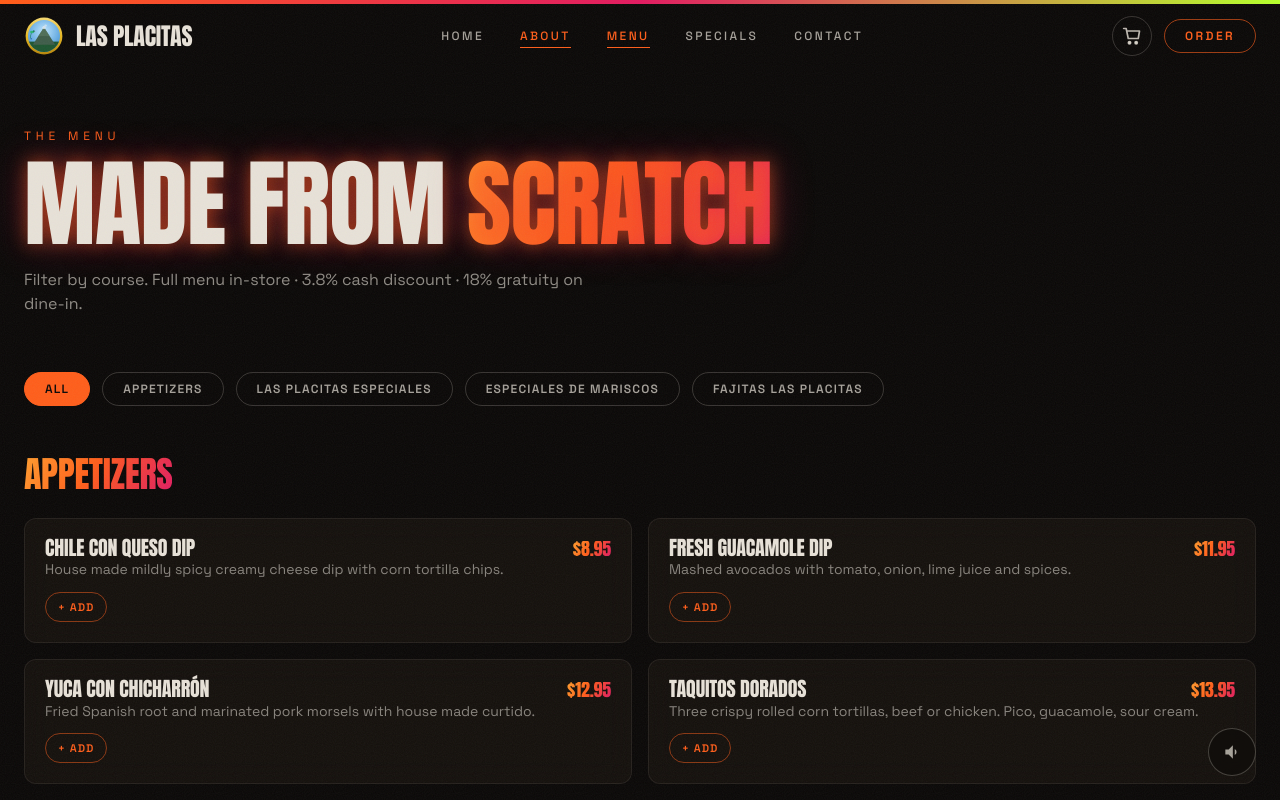
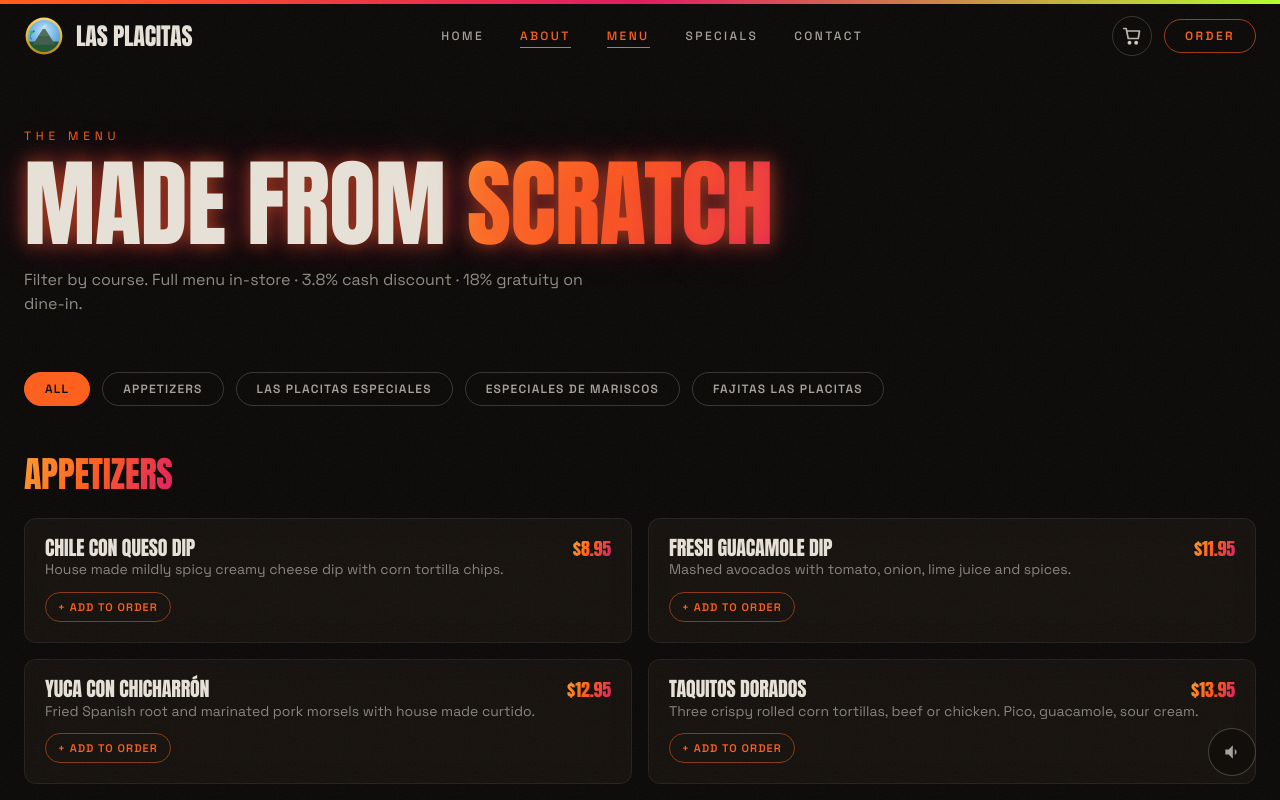
Before and after one commit to mayur212626/las-placitas-web, a Next.js app: page /menu in a window 1280 px wide. Shown: the top 800 px of the page. Built offline with nearby package versions, Linux system fonts and the light colour scheme.

Commit message:
Make whole menu card clickable to add to cart

```diff
--- a/components/MenuExplorer.tsx
+++ b/components/MenuExplorer.tsx
@@ -2,13 +2,24 @@
 
 import { useState } from 'react';
 import { motion, AnimatePresence } from 'framer-motion';
-import type { MenuSection } from '@/lib/data';
-import AddToCart from './cart/AddToCart';
+import type { MenuSection, Item } from '@/lib/data';
+import { useCart } from './cart/CartProvider';
 
 /** Filterable menu with animated reflow between categories. */
 export default function MenuExplorer({ menu }: { menu: MenuSection[] }) {
   const cats = ['All', ...menu.map((s) => s.title)];
   const [active, setActive] = useState('All');
+  const { add } = useCart();
+  const [justAdded, setJustAdded] = useState<string | null>(null);
+
+  const addItem = (id: string, it: Item) => {
+    if (!it.price) return;
+    const num = parseFloat(it.price);
+    if (Number.isNaN(num)) return;
+    add({ id, name: it.name, price: num });
+    setJustAdded(id);
+    setTimeout(() => setJustAdded((c) => (c === id ? null : c)), 1000);
+  };
 
   const sections = active === 'All' ? menu : menu.filter((s) => s.title === active);
 
@@ -40,7 +51,11 @@
             </div>
             <motion.div layout className="grid gap-4 md:grid-cols-2">
               <AnimatePresence mode="popLayout">
-                {sec.items.map((it) => (
+                {sec.items.map((it) => {
+                  const id = `${sec.title}-${it.name}`;
+                  const added = justAdded === id;
+                  const canAdd = !!it.price && !Number.isNaN(parseFloat(it.price));
+                  return (
                     <motion.div
                       key={it.name}
                       layout
@@ -48,7 +63,19 @@
                       animate={{ opacity: 1, y: 0 }}
                       exit={{ opacity: 0, y: -10 }}
                       transition={{ duration: 0.35 }}
-                    className="glass glitch rounded-xl p-5"
+                      onClick={() => addItem(id, it)}
+                      role={canAdd ? 'button' : undefined}
+                      tabIndex={canAdd ? 0 : undefined}
+                      onKeyDown={(e) => {
+                        if (canAdd && (e.key === 'Enter' || e.key === ' ')) {
+                          e.preventDefault();
+                          addItem(id, it);
+                        }
+                      }}
+                      data-cursor
+                      className={`glass glitch rounded-xl p-5 transition-colors ${
+                        canAdd ? 'cursor-pointer select-none hover:border-magma/40' : ''
+                      }`}
                     >
                       <div className="flex items-baseline justify-between gap-3">
                         <h3 className="kinetic text-xl text-ash">{it.name}</h3>
@@ -59,11 +86,22 @@
                       {it.desc && (
                         <p className="mt-1 text-sm leading-snug text-ash/55">{it.desc}</p>
                       )}
+                      {canAdd && (
                         <div className="mt-3">
-                      <AddToCart id={`${sec.title}-${it.name}`} name={it.name} price={it.price} />
+                          <span
+                            className={`inline-flex items-center gap-1.5 rounded-full border px-3 py-1.5 text-[11px] font-semibold uppercase tracking-widest transition-colors ${
+                              added
+                                ? 'border-acid bg-acid/15 text-acid'
+                                : 'border-magma/50 text-magma'
+                            }`}
+                          >
+                            {added ? '✓ Added to order' : '+ Add to order'}
+                          </span>
                         </div>
+                      )}
                     </motion.div>
-                ))}
+                  );
+                })}
               </AnimatePresence>
             </motion.div>
           </div>
```
Lines whose indentation alone changed are shown as unchanged.
